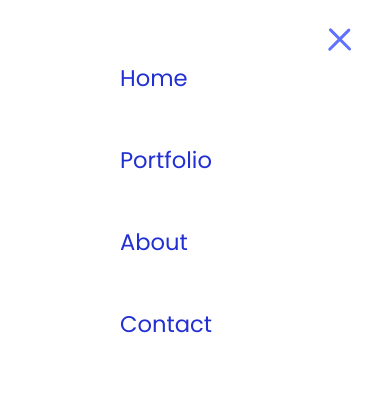
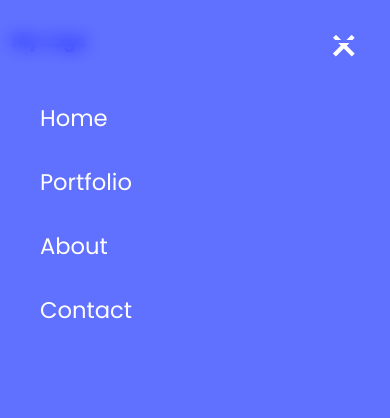
Before and after one commit to MICHAELKITH/desktop-mobile-version, a plain HTML site: page index.html in a window 390 px wide. Both pictures are taken after a click on the element 340 px from the left and 36 px from the top of the page. Shown: the top 418 px of the page. Drawn offline with Linux system fonts and the light colour scheme; files whose address does not match are found by name.

Commit message:
updates and changes

```diff
--- a/index.html
+++ b/index.html
@@ -26,12 +26,14 @@
                 <div class="btn-line"></div>
                 <div class="btn-line"></div>
             </div>
-                <nav class="menu">
+            <nav class="menu hidden ">
+                <a id='close-menu' href="javascript:void(0)">&times</a>
                 <ul class="navbar-links">
-                    <li class="nav-item current active" ><a href="#" class="nav-link">Home</a></li>
-                    <li class="nav-item " ><a href="#work" class="nav-link">Portfolio</a></li>
-                    <li class="nav-item"><a href="#about-self" class="nav-link">About</a></li>
-                    <li class="nav-item"><a href="#contact" class="nav-link">Contact</a></li>
+
+                    <li class="nav-item current active"><a href="#">Home</a></li>
+                    <li class="nav-item "><a href="#work">Portfolio</a></li>
+                    <li class="nav-item"><a href="#about-self">About</a></li>
+                    <li class="nav-item"><a href="#contact">Contact</a></li>
                 </ul>
             </nav>
 
--- a/main.js
+++ b/main.js
@@ -1,33 +1,19 @@
 const menuBtn = document.querySelector(".bar-toggle");
-	const menu =
-		document.querySelector(".menu");
+const menu = document.querySelector(".menu");
+const closeBtn = document.getElementById("close-menu");
+const menuNav = document.querySelector(".navbar-links");
+const navItems = document.querySelectorAll(".nav-item");
 
-	const menuNav =
-		document.querySelector(".navbar-links");
-const navItems = document.querySelectorAll(".nav-item");
-const navbarLinks = document.querySelector(".navbar-links");
+const body = document.querySelector("body");
+menuBtn.addEventListener("click", function () {
+  menu.classList.toggle("hidden");
+});
+closeBtn.addEventListener("click", function () {
+  menu.classList.toggle("hidden");
+});
 
-// Set the initial state of the menu
-let showMenu = false;
-
-menuBtn.addEventListener("click", toggleMenu);
-
-function toggleMenu() {
-  if (!showMenu) {
-    menuBtn.classList.add("close");
-    menu.classList.add("show");
-    menuNav.classList.add("show");
-    navItems.forEach((item) => item.classList.add("show"));
-
-    // Reset the menu state
-    showMenu = true;
-  } else{
-    menuBtn.classList.remove("close");
-    menu.classList.remove("show");
-    menuNav.classList.remove("show");
-    navItems.forEach((item) => item.classList.remove("show"));
-
-    // Reset the menu state
-    showMenu = false;
-  }
-}
+navItems.forEach((link) => {
+  link.addEventListener("click", function () {
+    menu.classList.toggle("hidden");
+  });
+});
--- a/style.css
+++ b/style.css
@@ -190,9 +190,28 @@ header {
 
 .menu {
   color: #e5e5e5;
+  position: fixed;
+  top: 0;
+  left: 0;
+  z-index: 1;
+  width: 100%;
+  height: 100%;
+  background-color: #6070ff;
+  overflow-x: hidden;
+  padding: 10px 30px 0 0;
+  transition: 0.5s;
+  display: flex;
+  flex-direction: column;
+  backdrop-filter: blur(8px);
+  mix-blend-mode: multiply;
+  animation: slideleft 0.5s 1 ease-in-out;
 }
 
-.navbar-links.show {
+.hidden {
+  display: none;
+}
+
+/* .navbar-links.show {
   display: block;
   margin-top: -1rem;
   background-color: white;
@@ -201,24 +220,35 @@ header {
   left: 20;
   right: 0;
   width: 450px;
+} */
+
+.navbar-links {
+  display: flex;
+  flex-direction: column;
+  align-items: flex-start;
+  gap: 30px;
 }
 
-.navbar-links {
-  display: none;
+#close-menu {
+  align-self: flex-end;
+  font-size: 50px;
+  margin-left: 50px;
+  color: #fff;
+  text-decoration: none;
 }
 
-.navbar-links li {
+/* .navbar-links li {
   flex-direction: column;
   align-items: flex-start;
   margin-top: 3rem;
   margin-inline: 140px;
   cursor: pointer;
-}
+} */
 
 .navbar-links li a {
   text-align: center;
   text-decoration: none;
-  color: #2230d2;
+  color: var(--main-bg-color);
   font-weight: 400;
   font-size: 17pt;
   border-radius: 10px;
@@ -642,24 +672,34 @@ button:disabled {
     align-self: center;
     animation-duration: 0.7s;
     margin-top: 1rem;
+    display: flex;
+    width: 100%;
   }
 
   .bar-toggle {
     display: none;
   }
 
+  #close-menu {
+    display: none;
+  }
+
   .menu,
   .navbar-links {
     display: flex;
-    min-width: 30%;
     color: #344563;
     gap: -40em;
+    justify-content: flex-end;
+    align-items: center;
+    flex-direction: row;
+    position: static;
+    overflow: hidden;
+    background-color: #fff;
   }
 
   .navbar-links li {
     flex-direction: row;
     align-items: flex-start;
-    margin-top: 2rem;
     margin-inline: 20px;
     cursor: pointer;
   }
@@ -672,9 +712,9 @@ button:disabled {
     border-radius: 10px;
     cursor: pointer;
     padding: 10px -5px;
-    display: block;
     transition: 0.2s;
     margin: 0 2px;
+    color: var(--secondary-text-color);
   }
 
   .navbar-links li a:hover {
```
Lines whose indentation alone changed are shown as unchanged.
